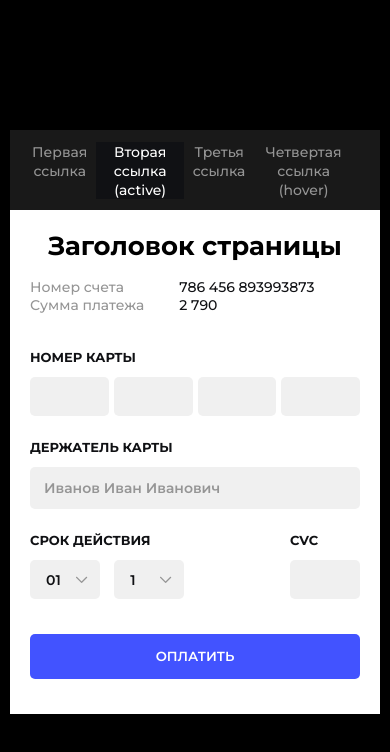
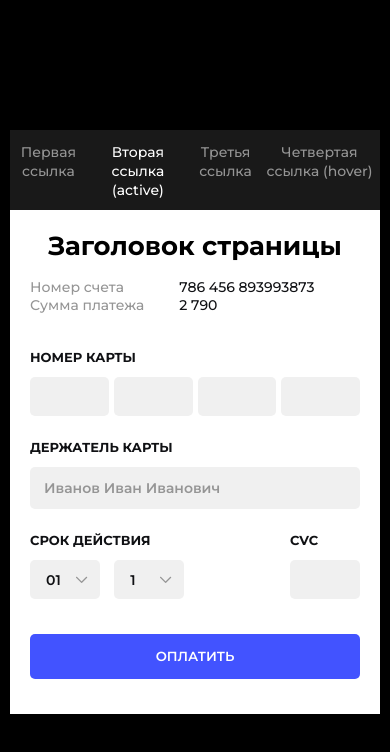
Before and after one commit to acbukka/tapir-test, a plain HTML site: page index.html in a window 390 px wide. Drawn offline with Linux system fonts and the light colour scheme.

Commit message:
fix: fixed some adaptive bugs

```diff
--- a/style.scss
+++ b/style.scss
@@ -227,7 +227,8 @@ option {
 
     &__links {
       align-items: center;
-      padding: 20px;
+      justify-content: center;
+      padding: 5px;
       width: 100%;
       height: 80px;
       flex-direction: row;
@@ -239,7 +240,6 @@ option {
     &-item {
       text-align: center;
       margin-bottom: 0;
-      margin-right: 7px;
     }
 
     &__form {
@@ -253,12 +253,12 @@ option {
     }
   }
 
+  .tapir-item + .tapir-item {
+    margin-left: 7px;
+  }
+
   .active::before {
-    padding: 10px;
-    top: 0;
-    left: 0;
-    width: 100%;
-    height: 100%;
+    display: none;
   }
 
   .tapir__logo {
@@ -291,3 +291,9 @@ option {
     width: 100%;
   }
 }
+
+@media (max-width: 345px) {
+  .tapir__form {
+    padding: 7px;
+  }
+}
```
Also changed, not shown: style.css, 1 other file.
